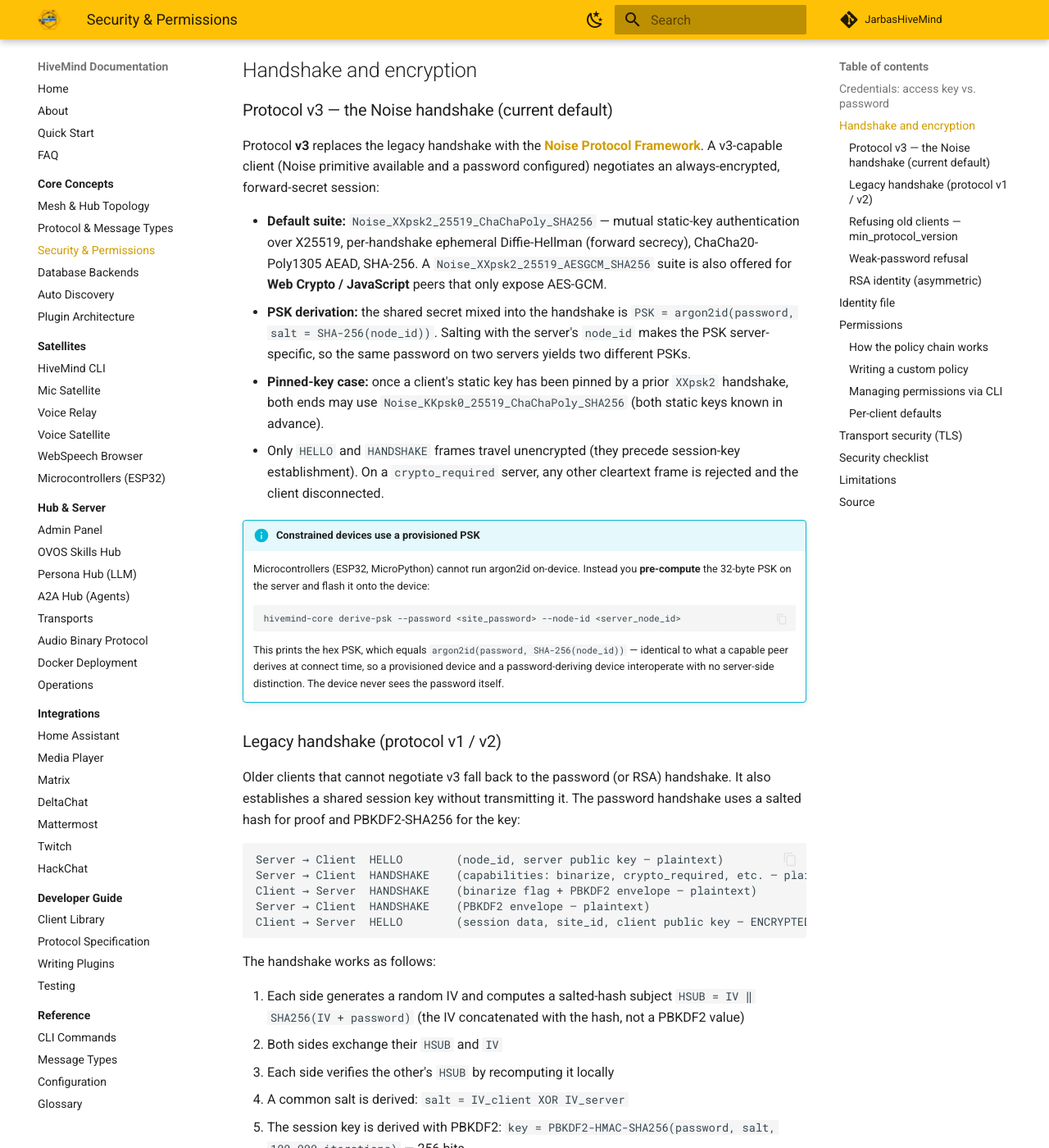
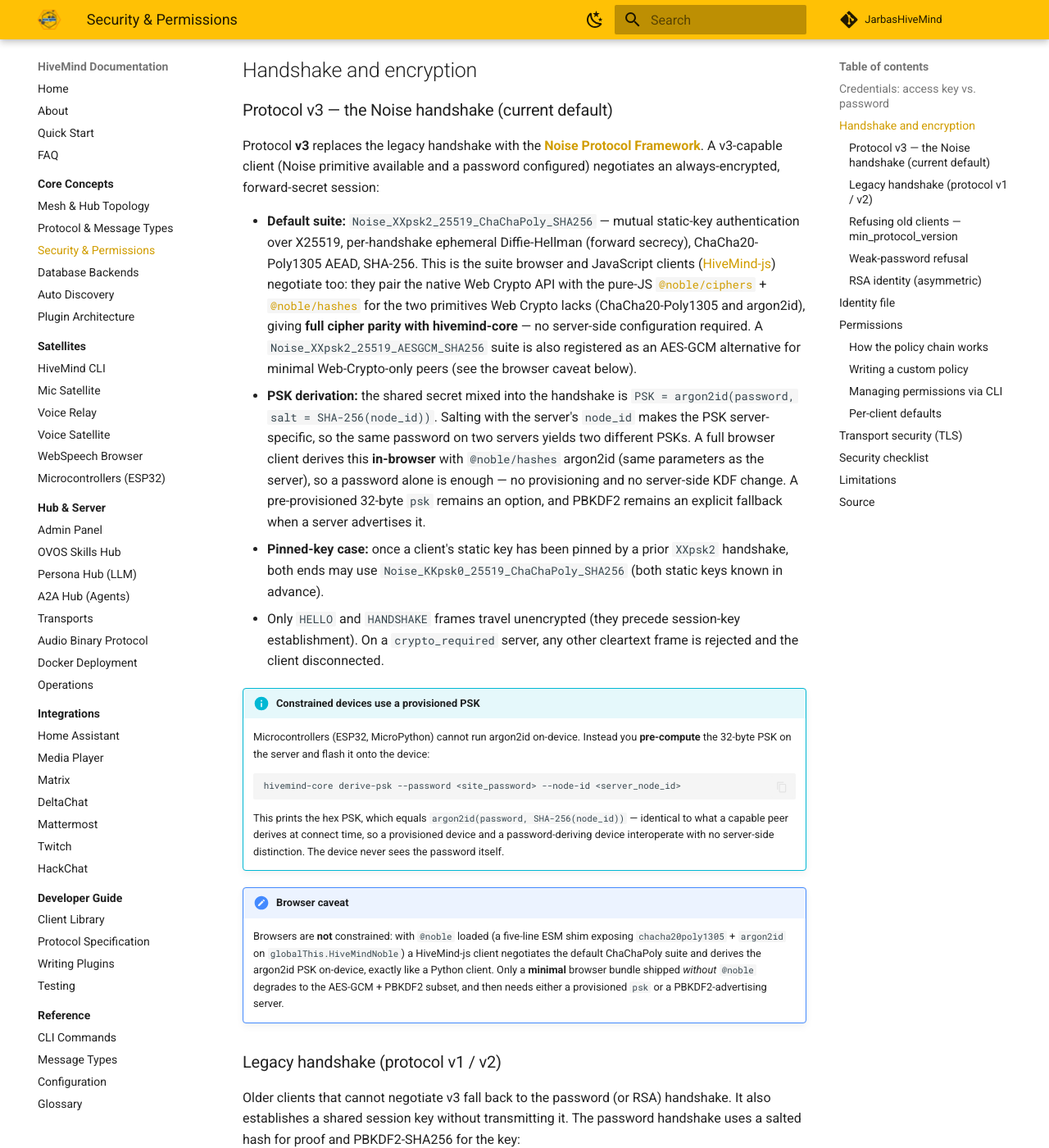
Before and after one commit to JarbasHiveMind/HiveMind-community-docs, an MkDocs documentation site: the page built from docs/concepts/security.md, in a window 1280 px wide and 1400 px high, scrolled down 901 px. Shown: the whole window at 82% size. Built offline with MkDocs 1.6.1 and Material for MkDocs 9.7.7, drawn with Linux system fonts in a browser that asks for light colours.

Commit message:
docs: correct JS/browser v3 crypto to full ChaChaPoly+argon2id parity
HiveMind-js now negotiates the default Noise_XXpsk2_25519_ChaChaPoly_SHA256
suite and derives PSK = argon2id(password, SHA-256(node_id)) in-browser via
@noble, matching hivemind-core with no server-side configuration. Remove the
old claim that browser/JS clients are limited to AES-GCM/PBKDF2 and require a
PBKDF2 hub or a provisioned PSK; keep provisioned psk and PBKDF2 as options,
and note the minimal-bundle (no @noble) AES-GCM/PBKDF2 caveat.

Co-Authored-By: Claude Opus 4.8 <noreply@anthropic.com>

````diff
--- a/docs/concepts/security.md
+++ b/docs/concepts/security.md
@@ -22,8 +22,8 @@ Because the password is the sole secret, its strength is the security of the who
 
 Protocol **v3** replaces the legacy handshake with the **[Noise Protocol Framework](https://noiseprotocol.org/)**. A v3-capable client (Noise primitive available and a password configured) negotiates an always-encrypted, forward-secret session:
 
-- **Default suite:** `Noise_XXpsk2_25519_ChaChaPoly_SHA256` — mutual static-key authentication over X25519, per-handshake ephemeral Diffie-Hellman (forward secrecy), ChaCha20-Poly1305 AEAD, SHA-256. A `Noise_XXpsk2_25519_AESGCM_SHA256` suite is also offered for **Web Crypto / JavaScript** peers that only expose AES-GCM.
-- **PSK derivation:** the shared secret mixed into the handshake is `PSK = argon2id(password, salt = SHA-256(node_id))`. Salting with the server's `node_id` makes the PSK server-specific, so the same password on two servers yields two different PSKs.
+- **Default suite:** `Noise_XXpsk2_25519_ChaChaPoly_SHA256` — mutual static-key authentication over X25519, per-handshake ephemeral Diffie-Hellman (forward secrecy), ChaCha20-Poly1305 AEAD, SHA-256. This is the suite browser and JavaScript clients ([HiveMind-js](https://github.com/JarbasHiveMind/HiveMind-js)) negotiate too: they pair the native Web Crypto API with the pure-JS [`@noble/ciphers`](https://github.com/paulmillr/noble-ciphers) + [`@noble/hashes`](https://github.com/paulmillr/noble-hashes) for the two primitives Web Crypto lacks (ChaCha20-Poly1305 and argon2id), giving **full cipher parity with hivemind-core** — no server-side configuration required. A `Noise_XXpsk2_25519_AESGCM_SHA256` suite is also registered as an AES-GCM alternative for minimal Web-Crypto-only peers (see the browser caveat below).
+- **PSK derivation:** the shared secret mixed into the handshake is `PSK = argon2id(password, salt = SHA-256(node_id))`. Salting with the server's `node_id` makes the PSK server-specific, so the same password on two servers yields two different PSKs. A full browser client derives this **in-browser** with `@noble/hashes` argon2id (same parameters as the server), so a password alone is enough — no provisioning and no server-side KDF change. A pre-provisioned 32-byte `psk` remains an option, and PBKDF2 remains an explicit fallback when a server advertises it.
 - **Pinned-key case:** once a client's static key has been pinned by a prior `XXpsk2` handshake, both ends may use `Noise_KKpsk0_25519_ChaChaPoly_SHA256` (both static keys known in advance).
 - Only `HELLO` and `HANDSHAKE` frames travel unencrypted (they precede session-key establishment). On a `crypto_required` server, any other cleartext frame is rejected and the client disconnected.
 
@@ -35,6 +35,9 @@ Protocol **v3** replaces the legacy handshake with the **[Noise Protocol Framewo
     ```
 
     This prints the hex PSK, which equals `argon2id(password, SHA-256(node_id))` — identical to what a capable peer derives at connect time, so a provisioned device and a password-deriving device interoperate with no server-side distinction. The device never sees the password itself.
+
+!!! note "Browser caveat"
+    Browsers are **not** constrained: with `@noble` loaded (a five-line ESM shim exposing `chacha20poly1305` + `argon2id` on `globalThis.HiveMindNoble`) a HiveMind-js client negotiates the default ChaChaPoly suite and derives the argon2id PSK on-device, exactly like a Python client. Only a **minimal** browser bundle shipped *without* `@noble` degrades to the AES-GCM + PBKDF2 subset, and then needs either a provisioned `psk` or a PBKDF2-advertising server.
 
 ### Legacy handshake (protocol v1 / v2)
 
````
Also changed, not shown: docs/developers/protocol-spec.md (+1 -1 lines), docs/satellites/webspeech.md (+11 -5 lines).
